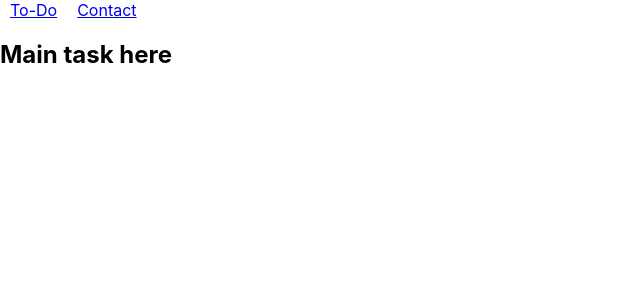
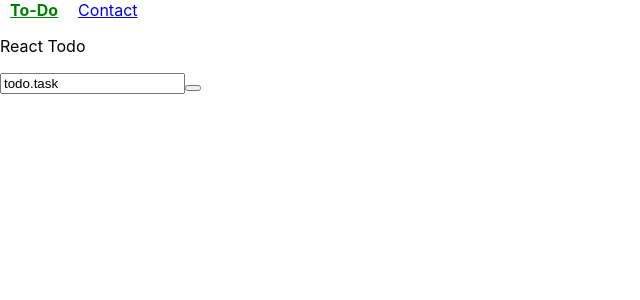
Before and after one commit to khurtledesma/TaskApp, a React (Create React App) app in the folder taskapp/: page /todo in a window 1280 px wide. Shown: the top 300 px of the page, without its empty margins (0-640 px from the left). Built offline with nearby package versions, Linux system fonts and the light colour scheme.

Commit message:
added ToDo  list

```diff
--- a/taskapp/package.json
+++ b/taskapp/package.json
@@ -9,6 +9,7 @@
     "react": "^17.0.1",
     "react-dom": "^17.0.1",
     "react-scripts": "4.0.0",
+    "uuid": "^8.3.1",
     "web-vitals": "^0.2.4"
   },
   "scripts": {
--- a/taskapp/src/App.js
+++ b/taskapp/src/App.js
@@ -1,17 +1,18 @@
 import React from "react";
 import { BrowserRouter, Switch, Redirect, Route } from "react-router-dom";
 import NavBar from "./components/navbar";
-import ToDo from "./components/todo"
+import TodoApp from "./components/todoApp"
 import Contact from "./components/contact"
 
 
-const App = () => {
+function App() {
+
     return (
         <BrowserRouter>
             <NavBar/>
             <Switch>
                 <Redirect exact path="/" to="/todo" />
-                <Route path="/todo" component={ToDo} />
+                <Route path="/todo" component={TodoApp} />
                 <Route path="/contact" component={Contact} />
                 <Route component={Error} />
             </Switch>
--- a/taskapp/src/components/navbar.jsx
+++ b/taskapp/src/components/navbar.jsx
@@ -4,7 +4,7 @@ import NavElement from "./navlink.jsx";
 const NavBar = () => {
   return (
     <div>
-      <NavElement to="/todos" label="To-Do" />
+      <NavElement to="/todo" label="To-Do" />
       <NavElement to="/contact" label="Contact" />
     </div>
   );
--- a/taskapp/src/components/todo.jsx
+++ b/taskapp/src/components/todo.jsx
@@ -1,7 +1,13 @@
 import React from "react";
 
-const ToDo = () => {
-    return <h2>Main task here</h2>
+function ToDo () {
+    return (
+        <div>
+            <input type="checkbox" />
+            <li>{ToDo.task}</li>
+            <button>Hello</button>
+        </div>
+    )
+
 }
-
 export default ToDo;
--- /dev/null
+++ b/taskapp/src/components/todoApp.jsx
@@ -0,0 +1,23 @@
+import React, { useState } from "react";
+import TodoForm from "./todoForm";
+import TodoList from "./todoList";
+
+function TodoApp () {
+
+    const [todos, setTodos] = useState([]);
+
+    function addTodo(todo) {
+        setTodos ([todo, ...todos]);
+    }
+
+    return (
+        <div>
+            <p>React Todo</p>
+            <TodoForm addTodo={addTodo} />
+            <TodoList todos={todos} />
+        </div>
+    )
+
+}
+
+export default TodoApp;
--- /dev/null
+++ b/taskapp/src/components/todoForm.jsx
@@ -0,0 +1,36 @@
+import React, { useState } from "react";
+
+function TodoForm( { addTodo }) {
+    const [todos, setTodos] = useState({
+        id:"",
+        task: "",
+        completed: false
+    })
+
+    function handleTaskInputChange() {
+        setTodo({...todo, task:e.target.value })
+    }
+
+    function handleSubmit(e) {
+        e,preventDefault();
+        if (todo.task.trim()) {
+            addTodo({...todo,id: uuid.v4() });
+            //rest task input
+            setTodo([{ ...todo, task:"" }])
+        }
+    }
+    return (
+        <form>
+            <input
+                name="task"
+                type="text"
+                value="todo.task"
+                onChange={handleTaskInputChange}
+            />
+
+            <button />
+        </form>
+    )
+}
+
+export default TodoForm;
--- /dev/null
+++ b/taskapp/src/components/todoList.jsx
@@ -0,0 +1,14 @@
+import React from "react";
+import Todo from "./todo";
+
+function Todolist ({ todos }) {
+    return (
+        <ul>
+            {todos.map(todo => (
+                <Todo key={todo} todo={todo} />
+            ))}
+        </ul>
+    )
+}
+
+export default Todolist;
```
Also changed, not shown: 1 other file (tests, documents, lock files or other folders).
